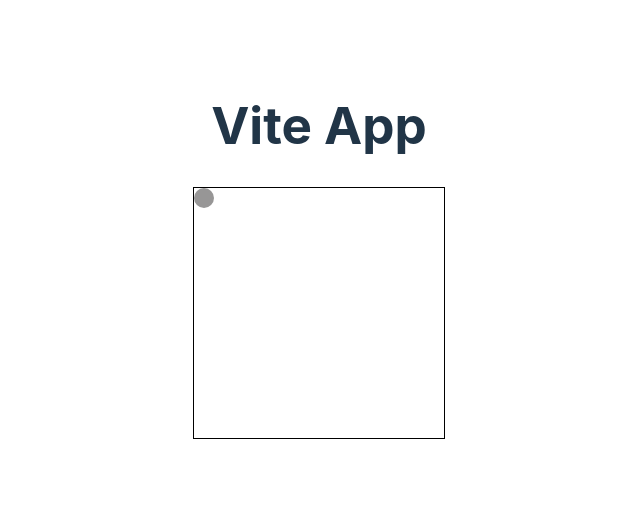
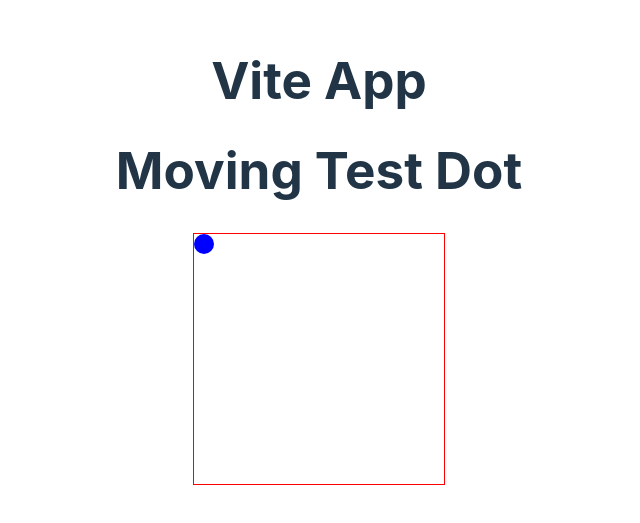
Before and after one commit to mouadlasri/ts-vitejs-playground, a React (Vite) app: page / in a window 1280 px wide. Shown: the part 149-672 px from the top of the page, without its empty margins (321-961 px from the left). Built offline with nearby package versions, Linux system fonts and the light colour scheme.

Commit message:
fixed issue where dot goes out of parent div bound

```diff
--- a/src/components/movingdot/Movingdot.css
+++ b/src/components/movingdot/Movingdot.css
@@ -1,15 +1,17 @@
-.movingdot-container {
-  display: relative;
+.moving-dot-container {
+  position: relative;
   height: 250px;
   width: 250px;
-  border: 1px solid black;
-  /* margin: 0 auto; */
+  border: 1px red solid;
+  overflow: hidden;
+  margin: 0 auto;
 }
 
-.movingdot {
+/* Actual red dot that moves inside moving-dot-container */
+.moving-dot {
   position: absolute;
+  width: 20px;
   height: 20px;
-  width: 20px;
-  background-color: rgb(151, 150, 150);
   border-radius: 50%;
+  background-color: blue;
 }
--- a/src/components/movingdot/Movingdot.tsx
+++ b/src/components/movingdot/Movingdot.tsx
@@ -1,7 +1,6 @@
 import React, { useState } from "react";
 
-// import CSS
-import "./Movingdot.css";
+import "./movingdot.css";
 
 export const Movingdot = () => {
   const [position, setPosition] = useState({
@@ -10,12 +9,9 @@
   });
 
   const handleMouseMove = (e: React.MouseEvent<HTMLDivElement>) => {
-    // get surrounding box dimensions
-    const box = e.currentTarget.getBoundingClientRect();
-    // box.left is the distance from the left edge of the viewport to the left edge of the box
-    const x = e.clientX - box.left;
-    // box.top is the distance from the top edge of the viewport to the top edge of the box
-    const y = e.clientY - box.top;
+    const boundingBox = e.currentTarget.getBoundingClientRect();
+    const x: number = e.clientX - boundingBox.left - 10;
+    const y: number = e.clientY - boundingBox.top - 10;
 
     setPosition({
       x: x,
@@ -24,14 +20,16 @@
   };
 
   return (
-    <>
-      <div className="movingdot-container" onMouseMove={handleMouseMove}>
-        {/* moving dot */}
+    <div>
+      <h1>Moving Test Dot</h1>
+      <div className="moving-dot-container" onMouseMove={handleMouseMove}>
         <div
-          className="movingdot"
-          style={{ transform: `translate(${position.x}px, ${position.y}px)` }}
-        ></div>
+          className="moving-dot"
+          style={{
+            transform: `translate(${position.x}px, ${position.y}px)`,
+          }}
+        />
       </div>
-    </>
+    </div>
   );
 };
```
